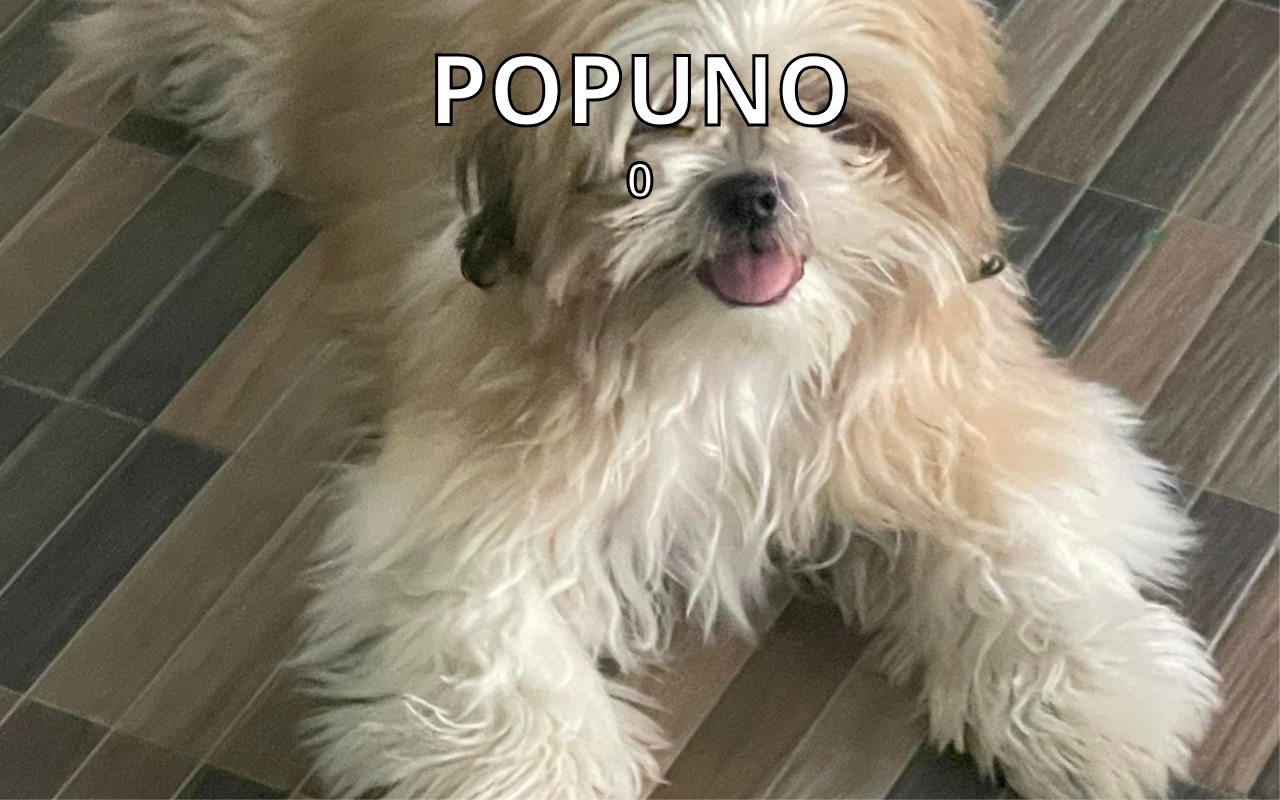
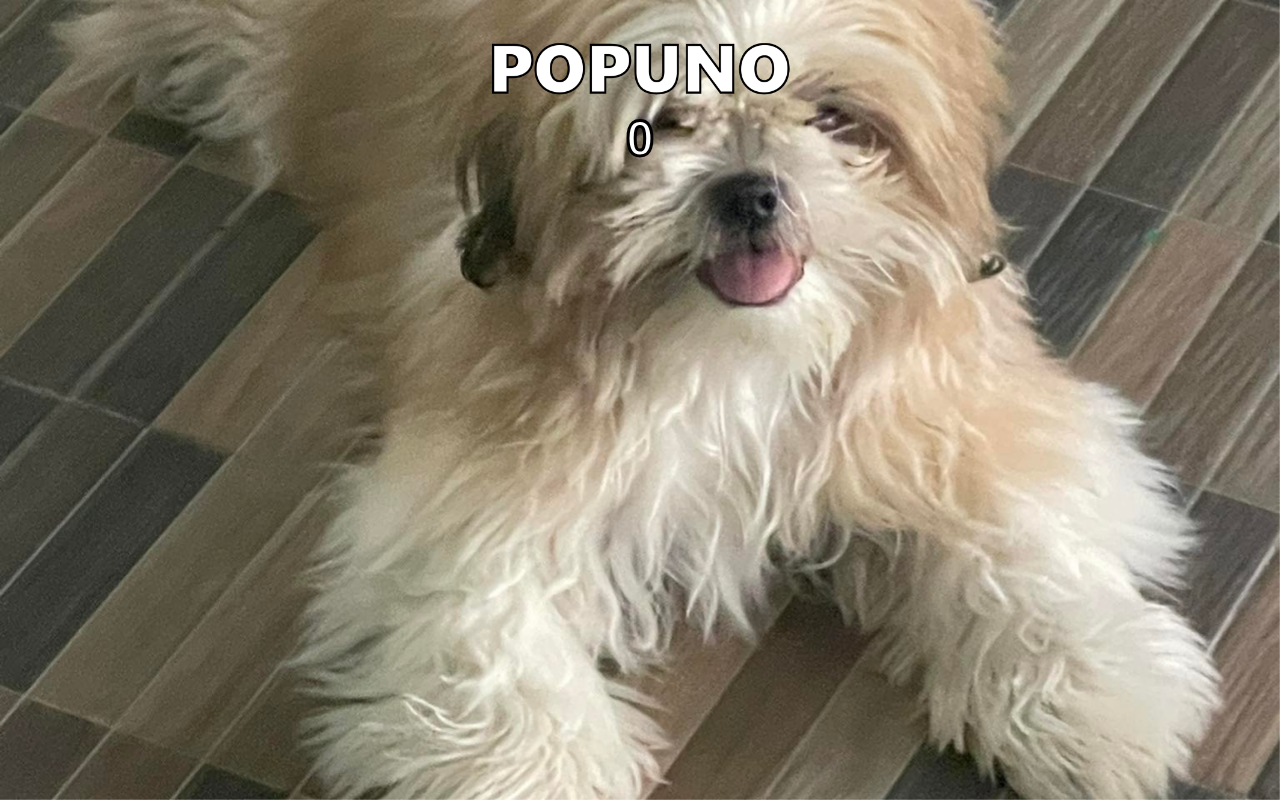
Before and after one commit to Homiez09/pop-uno, a SvelteKit app: page / in a window 1280 px wide. Built offline with nearby package versions, Linux system fonts and the light colour scheme.

Commit message:
resize title image

```diff
--- a/src/routes/+page.svelte
+++ b/src/routes/+page.svelte
@@ -38,9 +38,7 @@
 	on:mousedown={incrementCount}
 >
 	<img src="/uno.jpg" alt="uno" class="block fixed object-cover w-full h-full -z-10" />
-	<h1 class="text-stroke-title mt-8 text-8xl text-white rounded p-2 flex items-start">
-		POPUNO
-	</h1>
+    <img src="/title.png" alt="uno" class="mt-8 sm:w-8/12 md:w-2/4 lg:w-1/4" />
 	{#key $count}
 		<p class="text-stroke-count text-5xl text-white mt-1 p-2 drop-shadow-md" in:spin>
 			{$count.toLocaleString()}
@@ -53,12 +51,6 @@
 		user-select: none;
 	}
 
-	.text-stroke-title {
-		-webkit-text-stroke-width: 3px;
-		-webkit-text-stroke-color: #000;
-        font-weight: 900;
-	}
-
     .text-stroke-count {
 		-webkit-text-stroke-width: 3px;
 		-webkit-text-stroke-color: #000;
```
Also changed, not shown: static/title.png (added).
